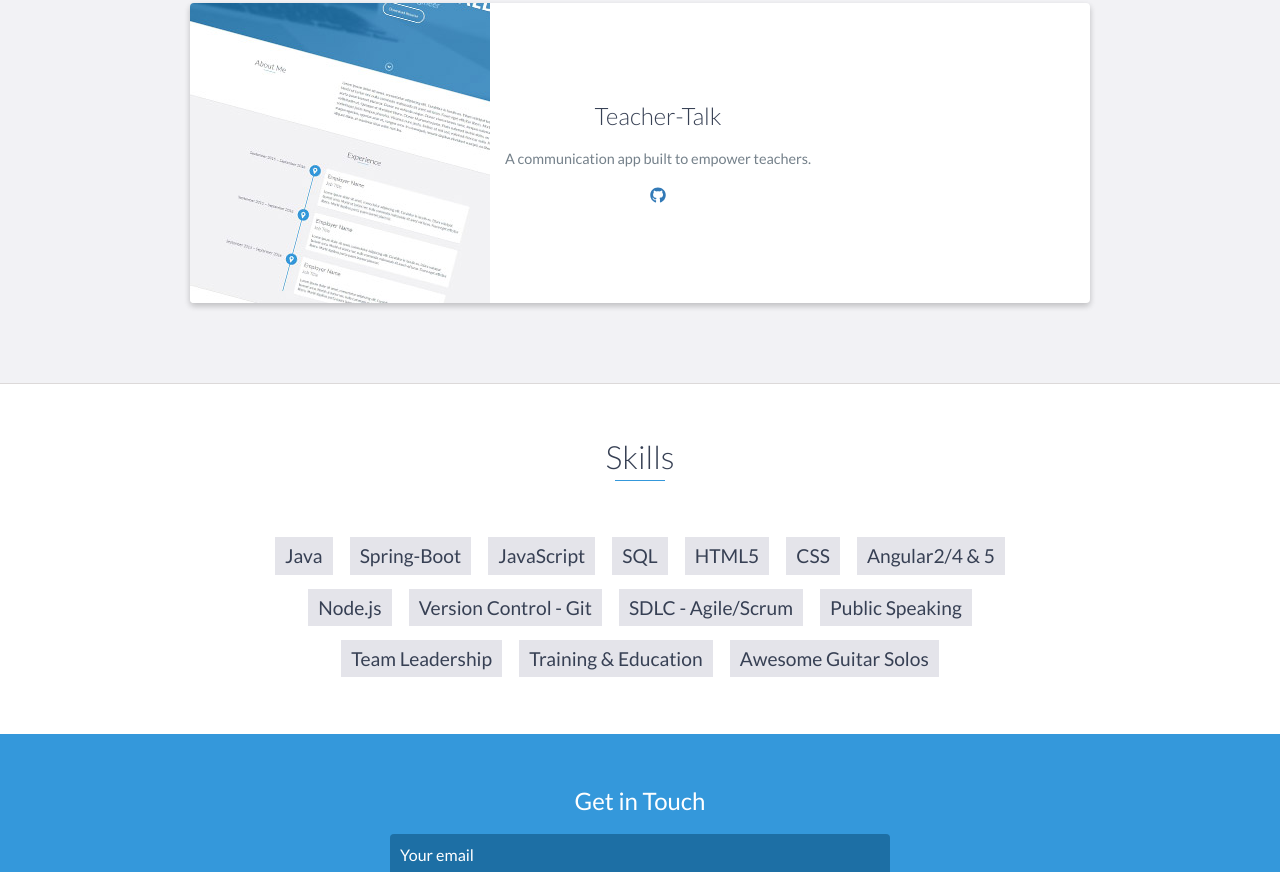
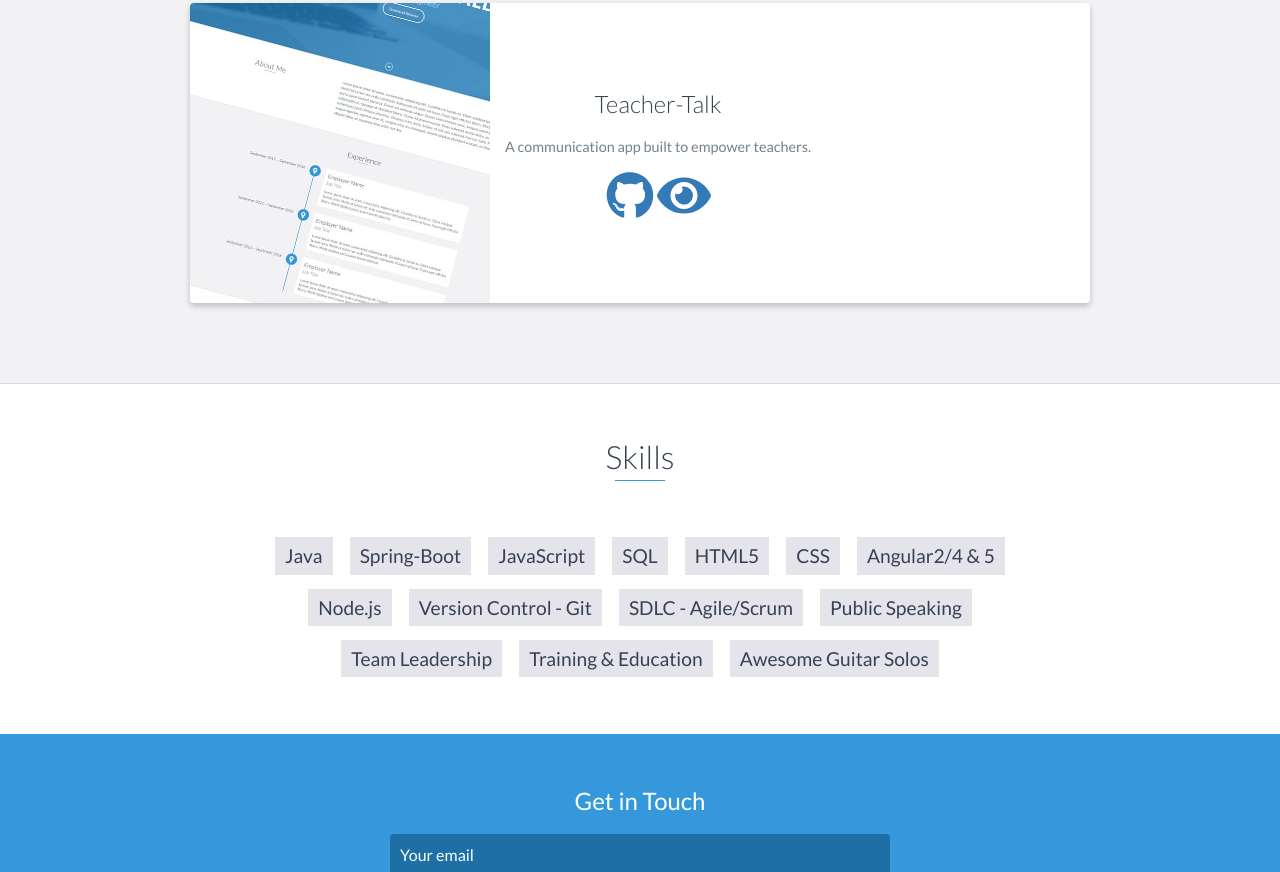
Before and after one commit to Forest-Newark/Forest-Newark.github.io, a website: page index.html in a window 1280 px wide. Shown: the part 2545-3417 px from the top of the page. Drawn offline with nearby package versions, Linux system fonts and the light colour scheme.

Commit message:
added teacher talk links

```diff
--- a/index.html
+++ b/index.html
@@ -158,7 +158,8 @@
                         <p>
                             A communication app built to empower teachers.
                         </p>
-                        <a href="https://github.com/Forest-Newark/Teacher-Talk"><i class="fab fa-github"></i></a>
+                        <a href="https://github.com/Forest-Newark/Teacher-Talk"><i class="fab fa-github fa-3x"></i></a>
+                        <span><a href="http://teachertalk.herokuapp.com/"><i class="fas fa-eye fa-3x"></i></a></span>
                     </div>
                     <!-- End .project-info -->
                 </div>
```
